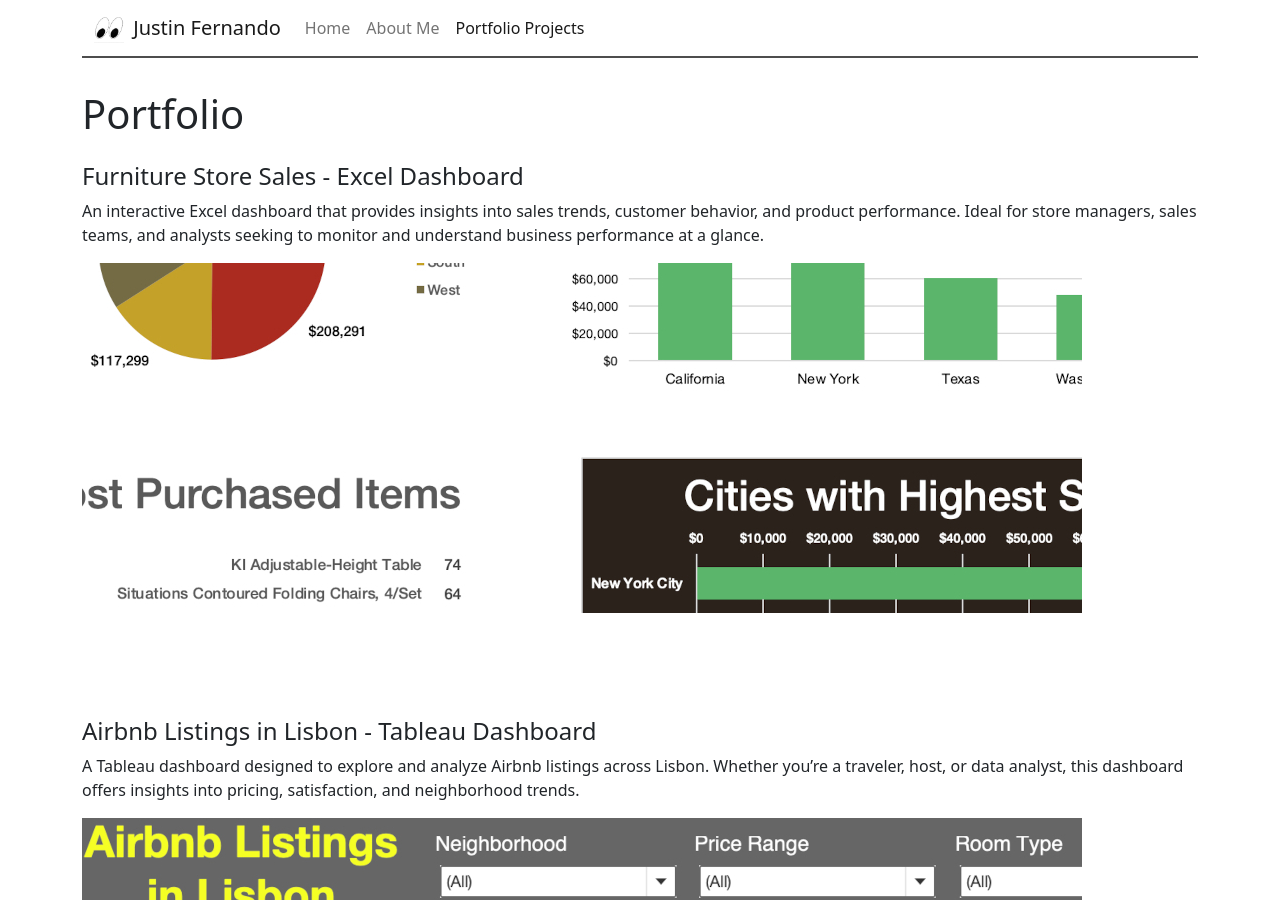
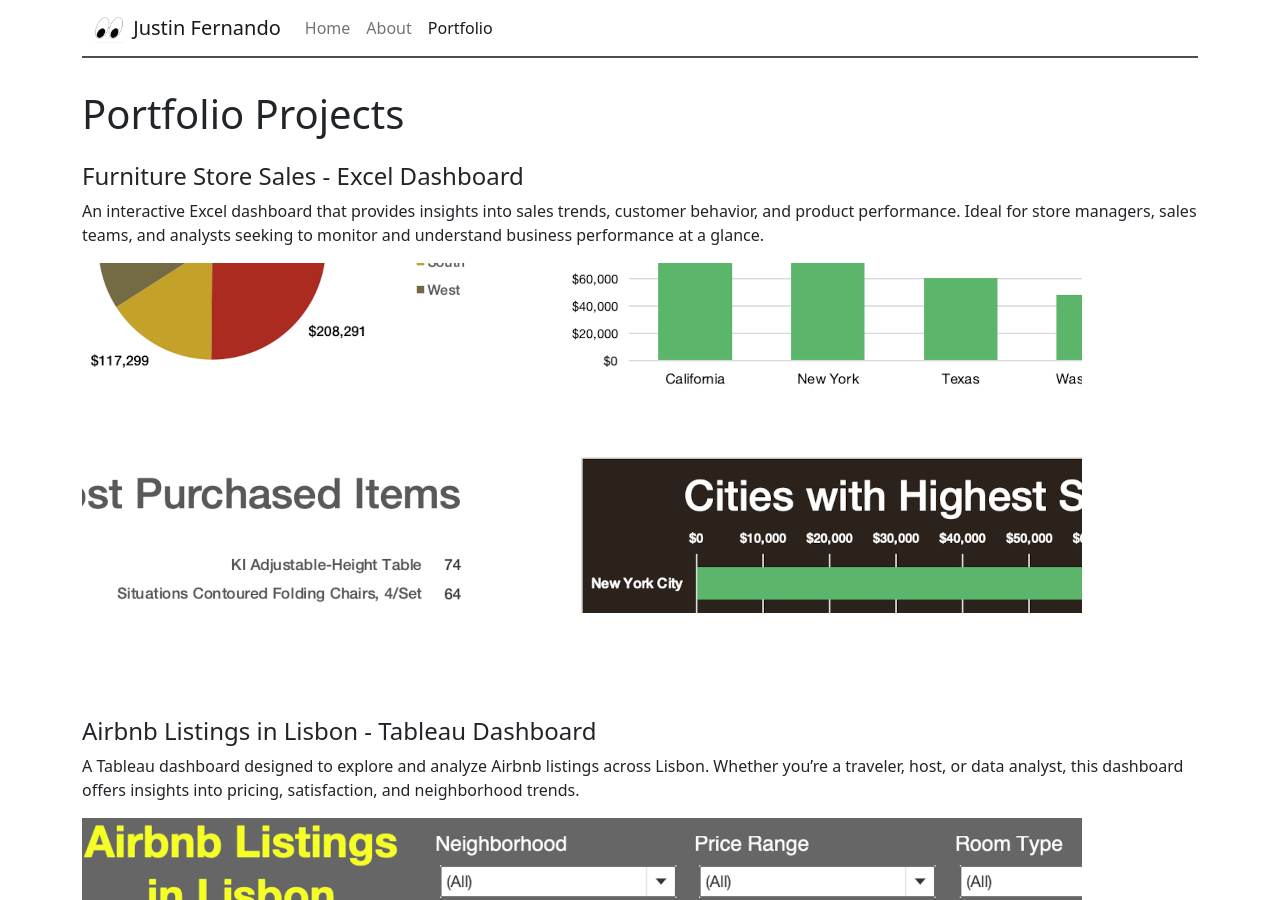
Before and after one commit to jfernando-work/jfernando-work.github.io, a Jekyll site: the page built from portfolio.md, in a window 1280 px wide and 900 px high. Built offline with Jekyll 4.4.1, drawn with Linux system fonts in a browser that asks for light colours.

```diff
--- a/_data/navigation.yml
+++ b/_data/navigation.yml
@@ -1,6 +1,6 @@
 - name: Home
   link: /
-- name: About Me
+- name: About
   link: /about/
-- name: Portfolio Projects
+- name: Portfolio
   link: /portfolio/
```
Also changed, not shown: portfolio.md (+1 -1 lines).
